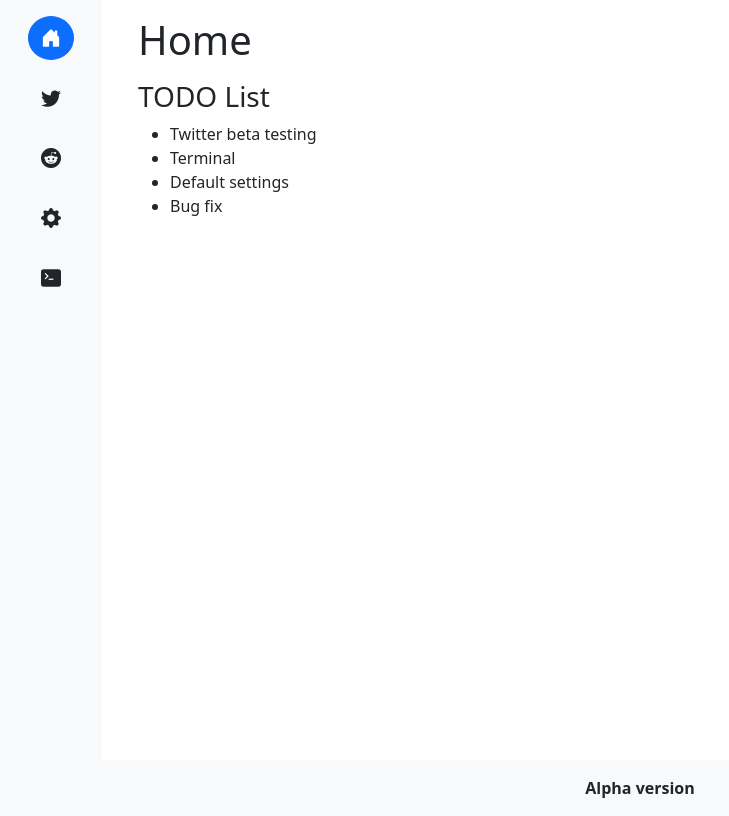
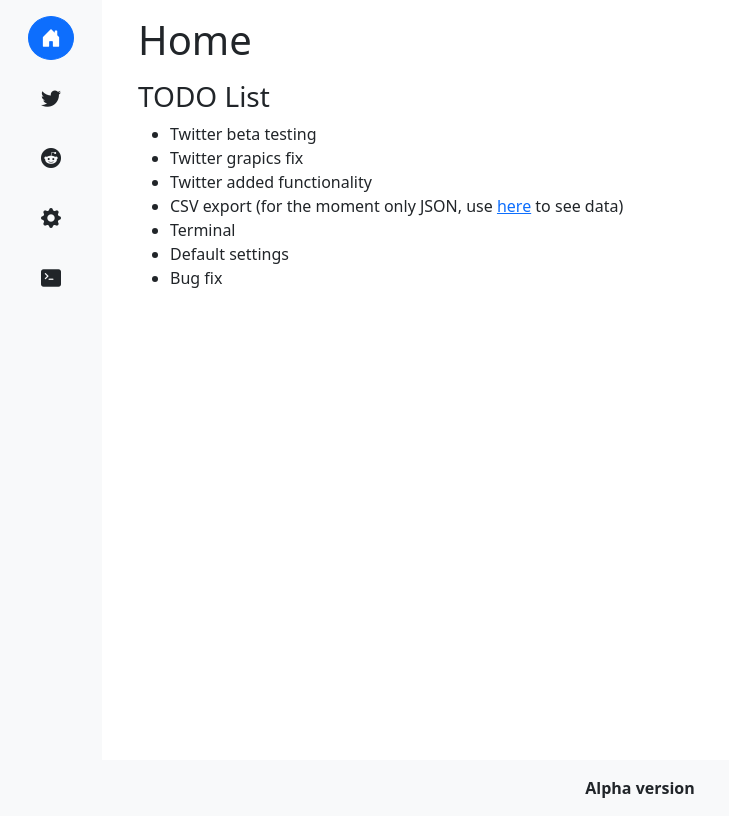
Before and after one commit to albertofinardi/SocialNewsletter, an Angular app: page /home in a window 1280 px wide. Shown: the whole page, without its empty margins (0-729 px from the left). Built offline with nearby package versions, Linux system fonts and the light colour scheme.

Commit message:
Twitter API

```diff
--- a/src/app/home/home.component.html
+++ b/src/app/home/home.component.html
@@ -5,6 +5,9 @@
     <h3>TODO List</h3>
     <ul>
         <li>Twitter beta testing</li>
+        <li>Twitter grapics fix</li>
+        <li>Twitter added functionality</li>
+        <li>CSV export (for the moment only JSON, use <a href="http://jsonviewer.stack.hu" target="_blank">here</a> to see data)</li>
         <li>Terminal</li>
         <li>Default settings</li>
         <li>Bug fix</li>
```
